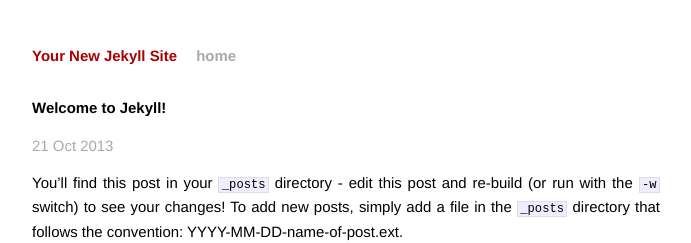
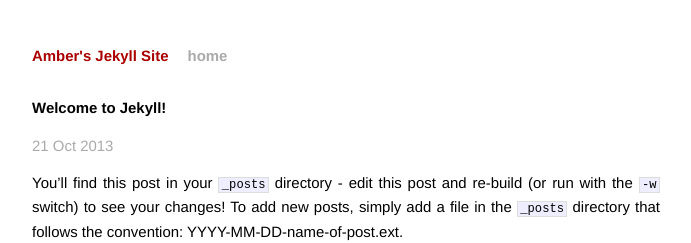
Before and after one commit to ans729/mysite, a Jekyll site: the page built from _posts/2013-10-21-welcome-to-jekyll.markdown, in a window 1280 px wide. Shown: the top 243 px of the page, without its empty margins (294-985 px from the left). Built offline with Jekyll 4.4.1, drawn with Linux system fonts in a browser that asks for light colours; Markdown is read by kramdown in place of the engine named in the settings.

Commit message:
Update _config.yml

```diff
--- a/_config.yml
+++ b/_config.yml
@@ -1,4 +1,4 @@
-name: Your New Jekyll Site
+name: Amber's Jekyll Site
 markdown: redcarpet
 pygments: true
 baseurl: /mysite
```
